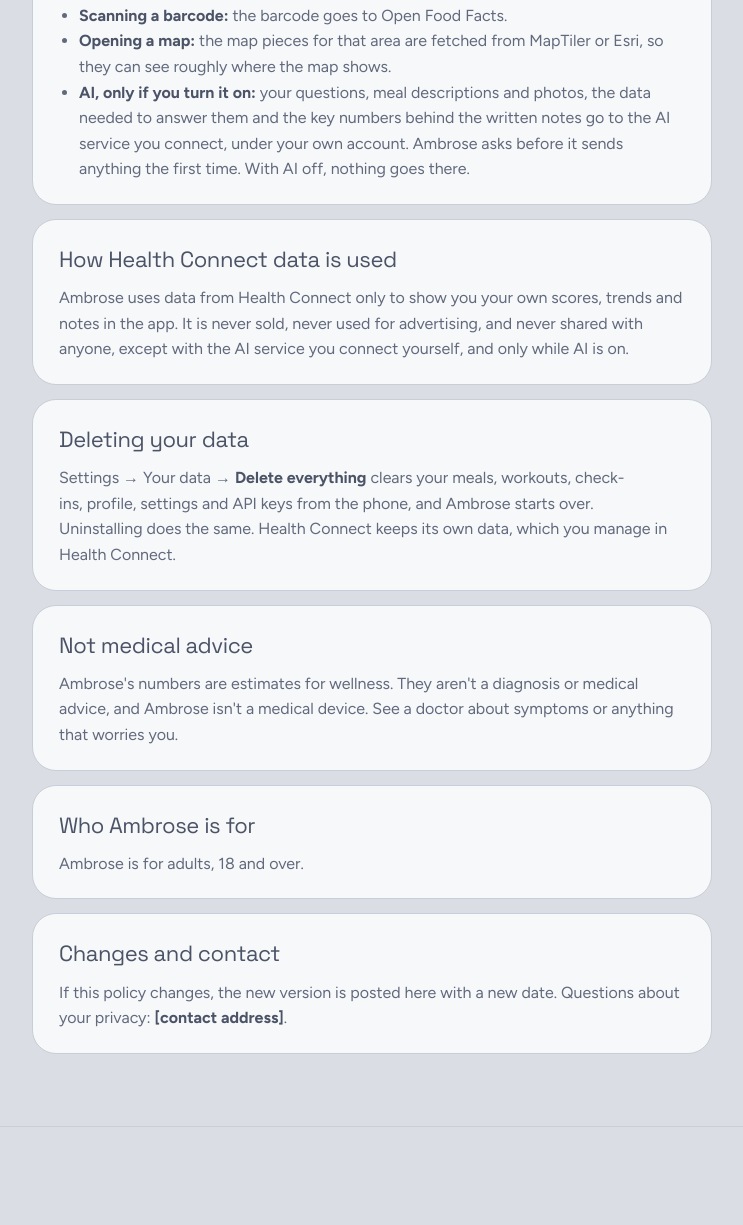
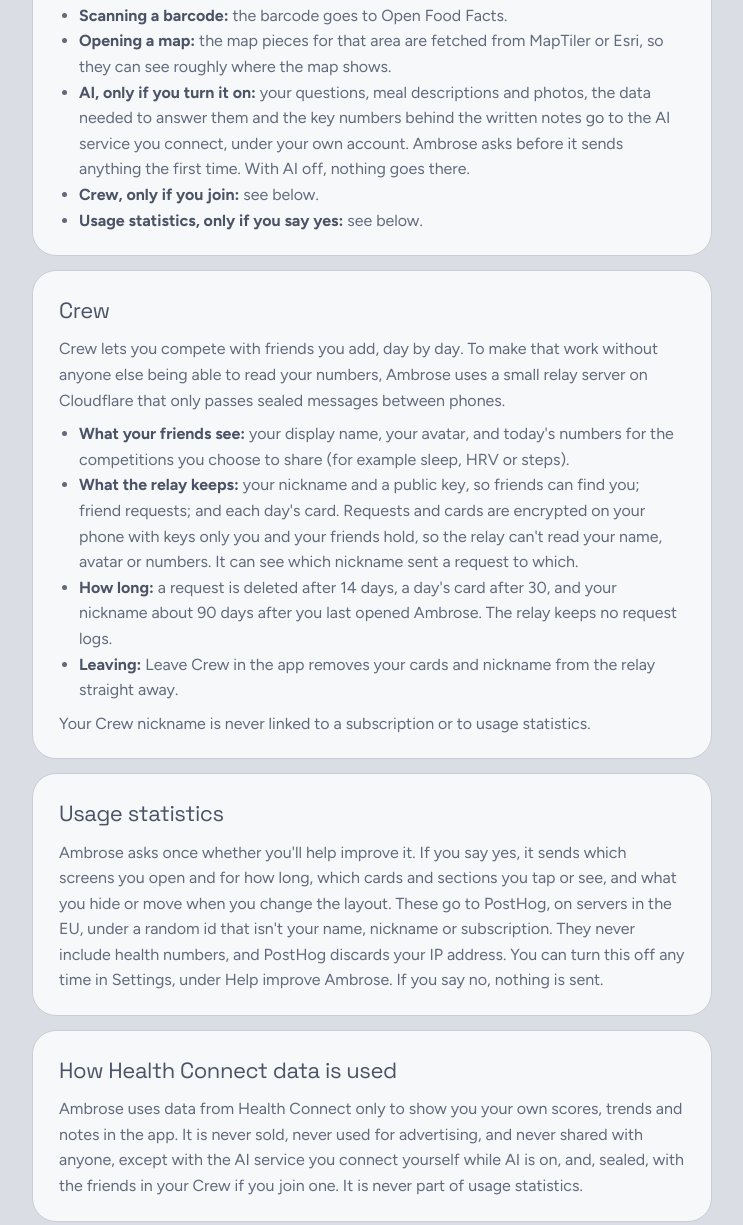
Before and after one commit to AndrlmMass/eon-site, a plain HTML site: page privacy.html in a window 1280 px wide. Shown: the part 811-2036 px from the top of the page, without its empty margins (268-1011 px from the left). Drawn offline with Linux system fonts and the light colour scheme.

Commit message:
Privacy: Crew and usage statistics; contact ambrose.app.help@gmail.com
Co-Authored-By: Claude Opus 5.5 <noreply@anthropic.com>

```diff
--- a/privacy.html
+++ b/privacy.html
@@ -31,7 +31,7 @@
 
     <main class="wrap doc">
       <h1>Privacy policy</h1>
-      <p class="date">Ambrose for Android. Last updated 15 November 2026.</p>
+      <p class="date">Ambrose for Android. Last updated 16 November 2026.</p>
 
       <section>
         <h2>What Ambrose reads</h2>
@@ -50,8 +50,8 @@
       <section>
         <h2>Where it stays</h2>
         <p>
-          On your phone. There's no Ambrose account and no Ambrose server, so nobody receives your data from Ambrose.
-          Uninstalling the app deletes its copy. If Android's backup to your Google account is on, it may include
+          On your phone. There's no Ambrose account, and every score is worked out on the phone. Nothing about your
+          health leaves it unless you use one of the features below. Uninstalling the app deletes its copy. If Android's backup to your Google account is on, it may include
           Ambrose's data, but never your API keys.
         </p>
       </section>
@@ -70,7 +70,48 @@
             them and the key numbers behind the written notes go to the AI service you connect, under your own
             account. Ambrose asks before it sends anything the first time. With AI off, nothing goes there.
           </li>
+          <li><b>Crew, only if you join:</b> see below.</li>
+          <li><b>Usage statistics, only if you say yes:</b> see below.</li>
         </ul>
+      </section>
+
+      <section>
+        <h2>Crew</h2>
+        <p>
+          Crew lets you compete with friends you add, day by day. To make that work without anyone else being able to
+          read your numbers, Ambrose uses a small relay server on Cloudflare that only passes sealed messages between
+          phones.
+        </p>
+        <ul>
+          <li>
+            <b>What your friends see:</b> your display name, your avatar, and today's numbers for the competitions you
+            choose to share (for example sleep, HRV or steps).
+          </li>
+          <li>
+            <b>What the relay keeps:</b> your nickname and a public key, so friends can find you; friend requests; and
+            each day's card. Requests and cards are encrypted on your phone with keys only you and your friends hold,
+            so the relay can't read your name, avatar or numbers. It can see which nickname sent a request to which.
+          </li>
+          <li>
+            <b>How long:</b> a request is deleted after 14 days, a day's card after 30, and your nickname about 90 days after
+            you last opened Ambrose. The relay keeps no request logs.
+          </li>
+          <li>
+            <b>Leaving:</b> Leave Crew in the app removes your cards and nickname from the relay straight away.
+          </li>
+        </ul>
+        <p>Your Crew nickname is never linked to a subscription or to usage statistics.</p>
+      </section>
+
+      <section>
+        <h2>Usage statistics</h2>
+        <p>
+          Ambrose asks once whether you'll help improve it. If you say yes, it sends which screens you open and for how
+          long, which cards and sections you tap or see, and what you hide or move when you change the layout. These go
+          to PostHog, on servers in the EU, under a random id that isn't your name, nickname or subscription. They never
+          include health numbers, and PostHog discards your IP address. You can turn this off any time in Settings,
+          under Help improve Ambrose. If you say no, nothing is sent.
+        </p>
       </section>
 
       <section>
@@ -78,7 +119,8 @@
         <p>
           Ambrose uses data from Health Connect only to show you your own scores, trends and notes in the app. It is never
           sold, never used for advertising, and never shared with anyone, except with the AI service you connect
-          yourself, and only while AI is on.
+          yourself while AI is on, and, sealed, with the friends in your Crew if you join one. It is never part of usage
+          statistics.
         </p>
       </section>
 
@@ -86,7 +128,7 @@
         <h2>Deleting your data</h2>
         <p>
           Settings → Your data → <b>Delete everything</b> clears your meals, workouts, check-ins, profile, settings and
-          API keys from the phone, and Ambrose starts over. Uninstalling does the same. Health Connect keeps its own data,
+          API keys from the phone, removes your Crew cards and nickname from the relay, and Ambrose starts over. Uninstalling does the same. Health Connect keeps its own data,
           which you manage in Health Connect.
         </p>
       </section>
@@ -108,7 +150,7 @@
         <h2>Changes and contact</h2>
         <p>
           If this policy changes, the new version is posted here with a new date. Questions about your privacy:
-          <b>[contact address]</b>.
+          <a href="mailto:ambrose.app.help@gmail.com">ambrose.app.help@gmail.com</a>.
         </p>
       </section>
     </main>
```
Also changed, not shown: index.html (+1 -1 lines).
